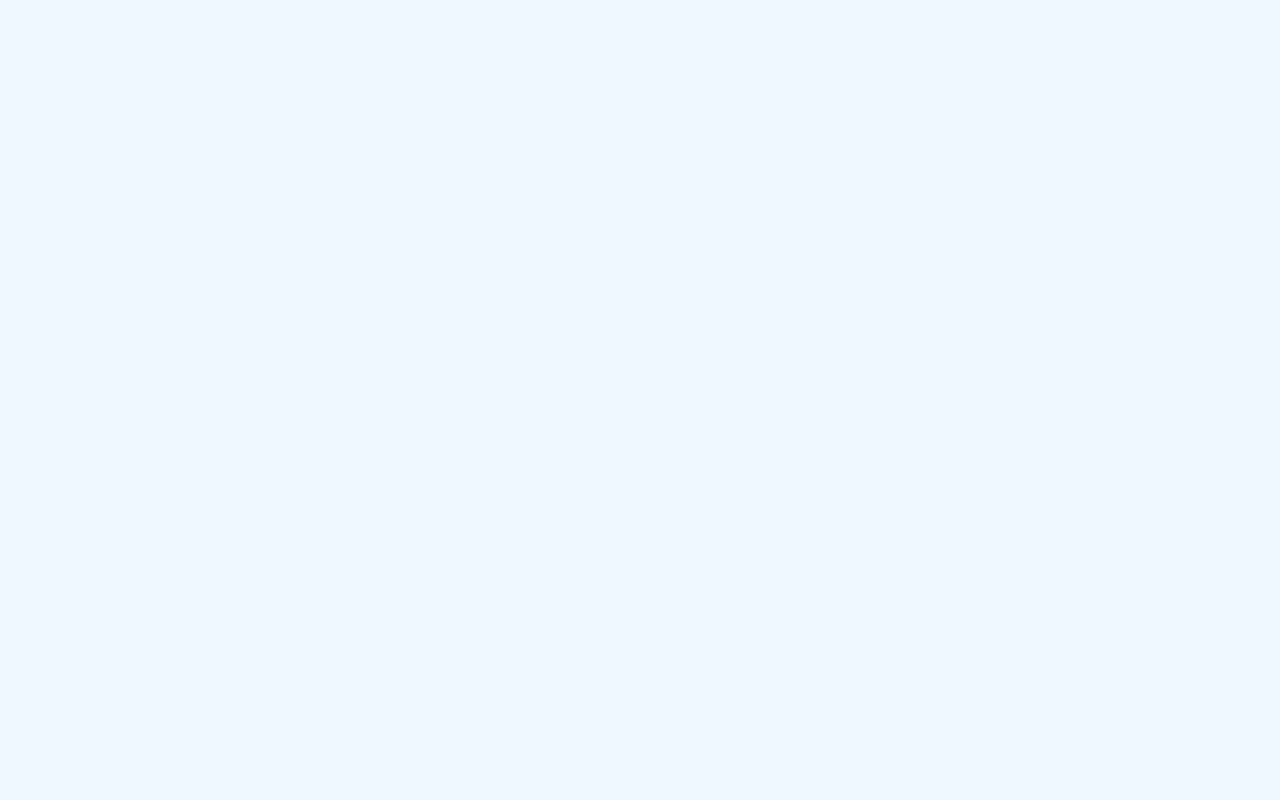
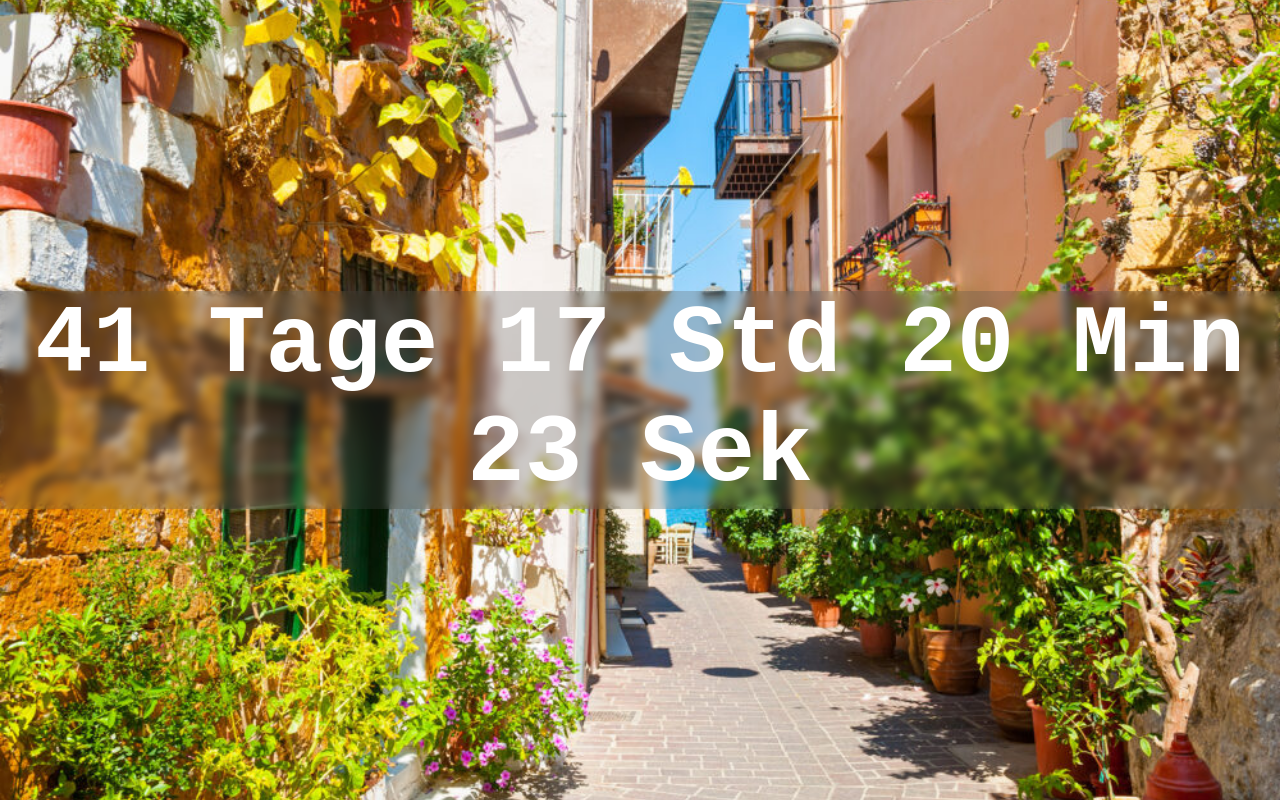
Before and after one commit to taylorPat/javascript, a plain HTML site: page index.html in a window 1280 px wide. Drawn offline with Linux system fonts and the light colour scheme.

Commit message:
feat: implement timer

```diff
--- a/index.html
+++ b/index.html
@@ -7,8 +7,9 @@
     <link rel="stylesheet", href="style.css"/>
 </head>
 <body>
-    <h1 id="h1"></h1>
-
+    <div id="clock-container">
+        <div id="clock">00:00:00</div>
+    </div>
     <script src="index.js"></script>
 </body>
 </html>
--- a/index.js
+++ b/index.js
@@ -1,23 +1,20 @@
-// closure -> allow for private variables and state maintenance
+function updateClock() {
+    const countdown = new Date("May 2, 2024 00:00:00")
+    const now = new Date();
 
-function createCounter() {
-    let counter = 0
+    const delta = countdown - now;
+    const days = Math.floor(delta / 1000 / 60 / 60 / 24);
+    const hours = Math.floor((delta % (1000 * 60 * 60 * 24)) / (1000 * 60 * 60));
+    const minutes = Math.floor((delta % (1000 * 60 * 60 )) / (1000 * 60 ));
+    const seconds = Math.floor((delta % (1000 * 60 )) / (1000)).toString().padStart(2, 0);
 
-    function increase() {
-        counter++
-    }
+    // const hours = now.getHours().toString().padStart(2, 0);
+    // const minutes = now.getMinutes().toString().padStart(2, 0);
+    // const seconds = now.getSeconds().toString().padStart(2, 0);
+    const timeString = `${days} Tage ${hours} Std ${minutes} Min ${seconds} Sek`;
 
-    function getCounter() {
-        return counter;
-    }
-
-    return {increase, getCounter}
+    document.getElementById("clock").textContent = timeString;
 }
 
-const counts = createCounter();
-
-counts.increase()
-counts.increase()
-counts.increase()
-
-console.log(counts.getCounter())
+updateClock();
+setInterval(updateClock, 1000)
--- a/style.css
+++ b/style.css
@@ -1,46 +1,27 @@
 body {
-    font-family: Arial, Helvetica, sans-serif;
-    background-color: aliceblue;
+    margin: 0;
+    background-image: url(pics/kreta.jpg);
+    background-position: center;
+    background-repeat: no-repeat;
+    background-size: cover;
+    background-attachment: fixed;
 }
 
-#cont {
-    background-color: hsl(208, 75%, 69%);
-    text-align: center;
-    max-width: 300px;
-    margin: auto;
-    padding: 25px;
-    border-radius: 15px;
-    box-shadow: 5px 5px 15px rgba(29, 38, 151, 0.55);
+#clock-container {
+    display: flex;
+    justify-content: center;
+    /* border: 2px solid; */
+    height: 100vh;
+    align-items: center;
 }
 
-#tempInput {
-    width: 50%;
+#clock {
+    font-family: monospace;
+    font-size: 6rem;
+    font-weight: bold;
     text-align: center;
-    font-size: 2em;
-    border: 2px solid;
-    border-radius: 4px;
-    margin-bottom: 15px;
+    color: rgb(255, 255, 255);
+    backdrop-filter: blur(5px);
+    background-color: hsla(0, 0%, 30%, 0.25);
+    width: 100%;
 }
-
-label {
-    font-size: 1.5em;
-    font-weight: bold;
-}
-
-button {
-    cursor: pointer;
-    padding: 15px;
-    border-radius: 5px;
-    background-color: white;
-    border-color: rgb(223, 37, 37);
-    border-width: 5px;
-}
-
-button:hover {
-    background-color: blueviolet;
-}
-
-#result {
-    font-family: 'Lucida Sans', 'Lucida Sans Regular', 'Lucida Grande', 'Lucida Sans Unicode', Geneva, Verdana, sans-serif;
-    font-size: large;
-}
```
Also changed, not shown: dices/Dice-1.png (deleted), dices/Dice-2.png (deleted), dices/Dice-3.png (deleted), dices/Dice-4.png (deleted), dices/Dice-5.png (deleted), dices/Dice-6.png (deleted), pics/kreta.jpg (added), 4 other files.
